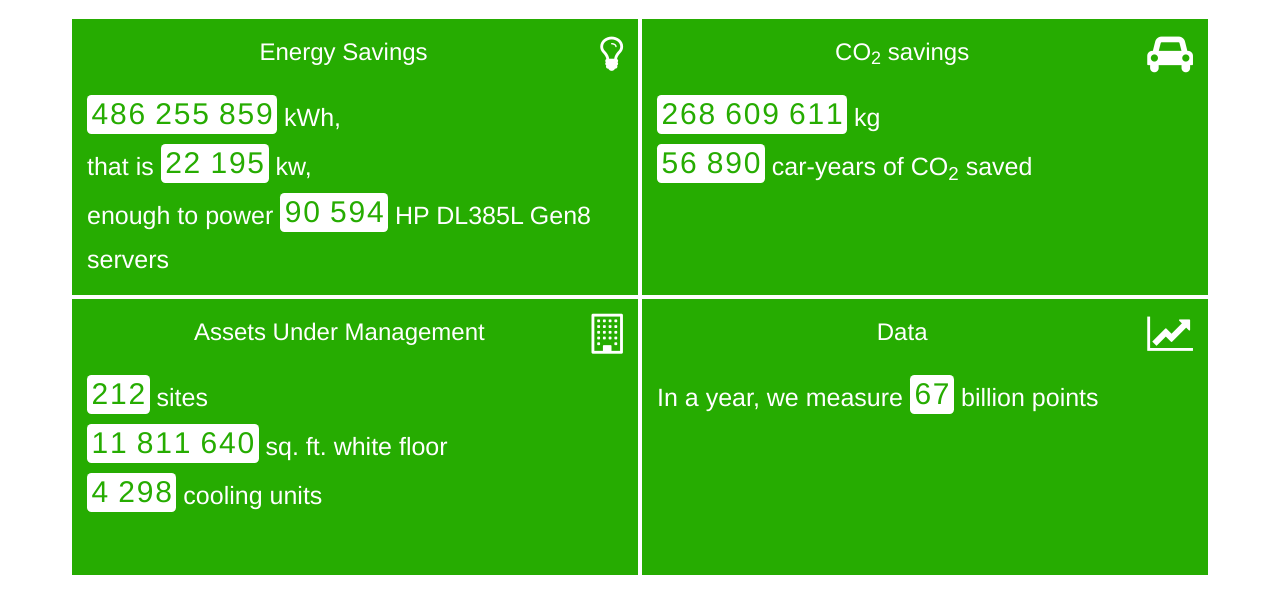
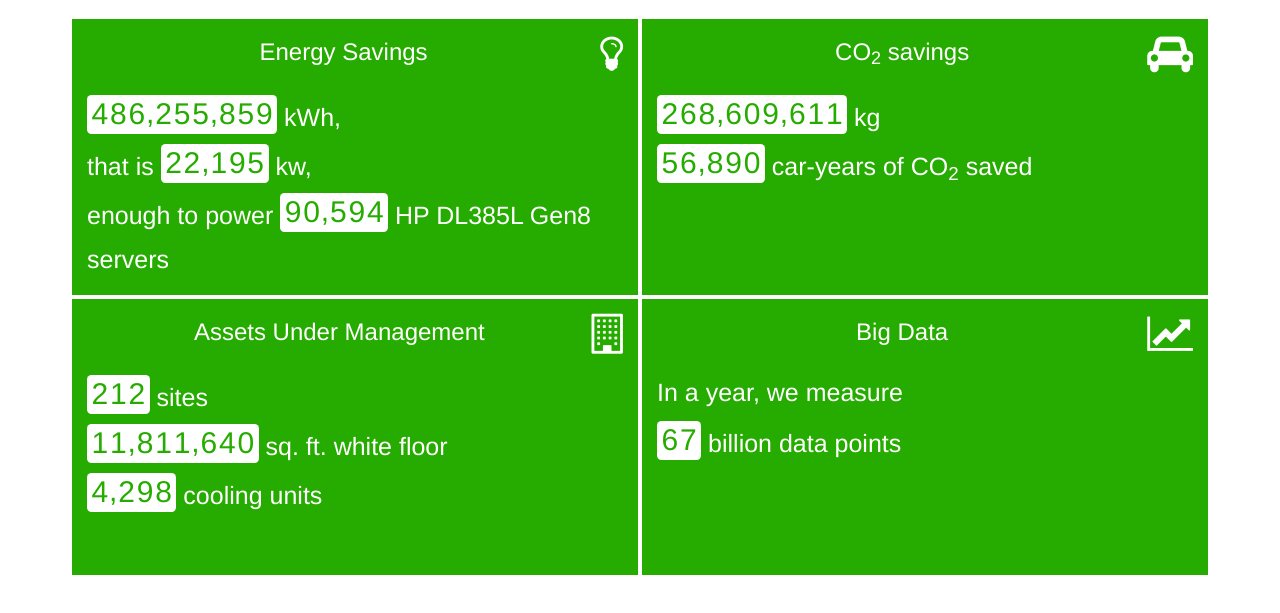
Before and after one commit to CassyJens/performance-dashboard, a plain HTML site: page index.html in a window 1280 px wide. Shown: the part 143-756 px from the top of the page. Drawn offline with nearby package versions, Linux system fonts and the light colour scheme.

Commit message:
bold green commas

```diff
--- a/index.html
+++ b/index.html
@@ -59,27 +59,33 @@
         <div class="graph-container col-sm-6">
           <i class="fa fa-car main-graph-icon"> </i>
           <h3 class="graph-title"> CO<sub>2</sub> savings </h3>
+          <p>
             <div id="c02-savings-od" class="odometer"> </div>
   		      kg <br />
   		      <div id="caryears-savings-od" class="odometer"> </div>
   		      car-years of CO<sub>2</sub> saved
+          </p>
         </div>
         <div class="graph-container col-sm-6">
 			    <i class="fa fa-building-o main-graph-icon"> </i>
 			    <h3 class="graph-title"> Assets Under Management</h3>
+  			  <p>
             <div id="sites-od" class="odometer"> </div>
   		      sites <br />
   		      <div id="sqft-od" class="odometer"> </div>
   		      sq. ft. white floor <br />
   		      <div id="acunit-od" class="odometer"> </div>
   		      cooling units
+          </p>
         </div>
         <div class="graph-container col-sm-6">
           <i class="fa fa-line-chart main-graph-icon"> </i>
-		      <h3 class="graph-title"> Data </h3>
-		      In a year, we measure
+		      <h3 class="graph-title"> Big Data </h3>
+		      <p>
+            In a year, we measure <br />
 		        <div id="data-od" class="odometer"> </div>
-		      billion points
+		        billion data points
+          </p>
         </div>
       </section>
       <footer>
--- a/style/odometer-overwrite.css
+++ b/style/odometer-overwrite.css
@@ -1,3 +1,8 @@
 .odometer {
   margin-bottom: 10px;
 }
+
+.odometer-formatting-mark {
+  color: #26AC01;
+  font-weight: 300;
+}
```
Lines whose indentation alone changed are shown as unchanged.
